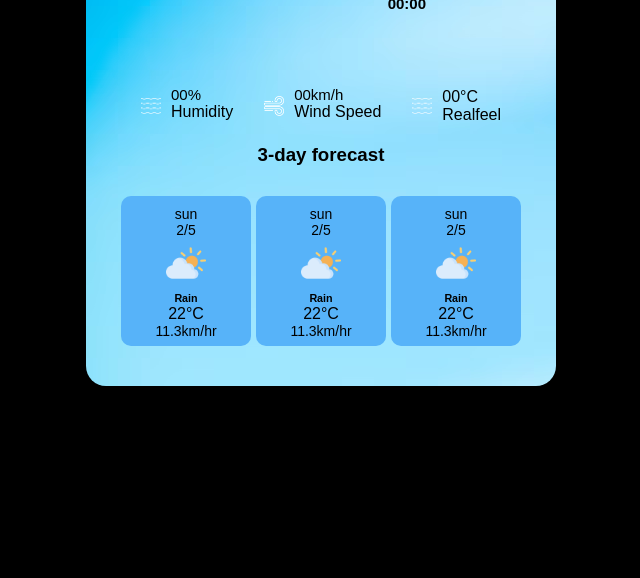
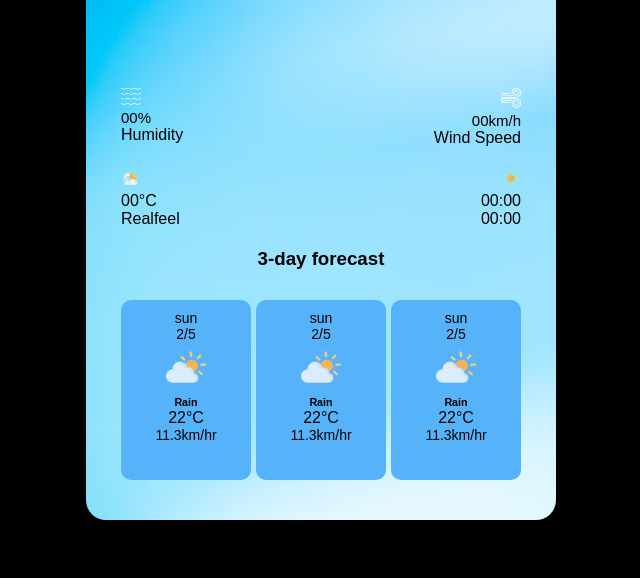
Before and after one commit to dubey123459/weather-app-internsavy, a plain HTML site: page index.html in a window 1280 px wide. Shown: the part 222-800 px from the top of the page, without its empty margins (319-959 px from the left). Drawn offline with Linux system fonts and the light colour scheme.

Commit message:
Add files via upload
updated

```diff
--- a/index.html
+++ b/index.html
@@ -18,44 +18,51 @@
         <div class="weather">
 
             <div class="container">
-                <div class="grid">
+                <div class="grids1">
                     <span class="temp"></span><span class="degree"  >°C</span ><img src="" class="weather-icon"><br>
                     <span class="description" style="font-weight: lighter; font-size: 15px;">Rain 25/35</span>
                 </div>
-                <div class=" first grid">
+                <div class="grids2">
                     <h2 class="city"></h2>
 
                 </div>
-                <div class="second grid">
-                    <h4 class="sunrise">00:00</span></h4>
-                    <h4 class="sunset">00:00 </span></h4>
-                </div>
+
 
             </div>
 
 
 
             <div class="details">
-                <div class="col">
-                    <img src="images/humidity.png" alt="">
+                <div class="col1">
+                    <img src="images/humidity.png" width="20px" alt="">
                     <div>
                         <p class="humidity">00%</p>
                         <p>Humidity</p>
                     </div>
                 </div>
-                <div class="col">
-                    <img src="images/wind.png" alt="">
+                <div class="col2">
+                    <img src="images/wind.png" width="20px" alt="">
                     <div>
                         <p class="wind">00km/h</p>
                         <p>Wind Speed</p>
                     </div>
                 </div>
-                <div class="col">
-                    <img src="images/humidity.png" alt="">
+                <div class="col3">
+                    <img src="images/clouds.png" width="20px" alt="">
                     <div>
                         <p class="realfeel">00°C</p>
                         <p>Realfeel </p>
                     </div>
+                </div>
+                <div class=" col4">
+                   <img src="./images/clear.png" width="20px" alt="">
+                    <div>
+                        <p class="sunrise">00:00</p>
+                        <p class="sunset">00:00 </p>
+
+                    </div>
+
+
                 </div>
 
 
@@ -90,6 +97,7 @@
             </div>
         </div>
     </div>
+    <script src="https://kit.fontawesome.com/221a42c0d9.js" crossorigin="anonymous"></script>
     <script src="script.js"></script>
 </body>
 
--- a/script.js
+++ b/script.js
@@ -127,10 +127,11 @@ async function checkweather(city) {
 
 
 
-    const sunrise_date = Number(data.sys.sunrise);
-    const sun_set = data.sys.sunset;
-    const dt =  new Date(sunrise_date * 1000).toLocaleString().slice(10, 15);//fetching sunrise time as per local time
-    const dt2 = new Date(Number(sun_set) * 1000).toLocaleString().slice(10, 15);//fetching sunset time as per local time
+    const sunrise_date = new Date(Number(data.sys.sunrise)* 1000);
+    const sun_set = new Date(Number(data.sys.sunset) * 1000);
+
+    const dt =  sunrise_date.getHours() + ":" + sunrise_date.getMinutes()//fetching sunrise time as per local time
+    const dt2 = sun_set.getHours() + ":" + sun_set.getMinutes();//fetching sunset time as per local time
     $.querySelector(".sunrise").innerHTML = dt + " Sunrise";
     $.querySelector(".sunset").innerHTML = dt2 + " Sunset";
 
@@ -140,7 +141,7 @@ async function checkweather(city) {
 
 //function for getting direction of wind from angle
     const getCardinalDirection = (angle) => {
-        const directions = ['↑ N', '↗ NE', '→ E', '↘ SE', '↓ S', '↙ SW', '← W', '↖ NW'];
+        const directions = [' ↑N', ' ↗NE', ' →E', ' ↘SE', ' ↓S', ' ↙SW', ' ←W', ' ↖NW'];
         return directions[Math.round(angle / 45) % 8];
     }
     const degree = data.wind.deg;
--- a/style.css
+++ b/style.css
@@ -21,10 +21,7 @@ body{
     padding: 40px 35px;
     text-align: center;
 }
-.city{
-    font-size: larger;
 
-}
 .search{
     width: 100%;
     display: flex;
@@ -57,21 +54,18 @@ body{
 }
 .container{
     display: grid;
-    grid-template-columns: 1fr 1fr 1fr;
+    grid-template-columns: 1fr 1fr ;
     grid-template-rows: 90px;
 }
-.grid{
+.grids1{
     text-align: left;
     justify-content: center;
 
 }
-.first{
-margin-top: 30px;
-}
-.second{
-    margin-top: 30px;
-    font-size: 15px;
-    font-weight: 500;
+.grids2{
+
+   margin-top: 40px;
+    text-align: left;
 }
 
 .weather-icon{
@@ -84,33 +78,37 @@ margin-top: 30px;
     font-weight: 400;
     margin-top: 0px;
 }
+.containers{
+    display: grid;
+    grid-template-columns: 1fr 1fr;
+    grid-template-rows: 30px;
+}
+.details{
+    display: grid;
+    grid-template-columns: 1fr 1fr;
+    grid-template-rows: 70px;
+    gap: 10px;
+    justify-content: center;
 
-.details{
-    display: flex;
-    align-items: center;
-    justify-content: space-between;
-    padding: 0 20px;
     margin-top: 50px;
 }
-.col{
-    display: flex;
-    align-items: center;
+.col1,.col3{
     text-align: left;
 }
-.col img{
-    width: 20px;
-    margin-right: 10px;
+.col4,.col2{
+    text-align: right;
 
 }
+
 .humidity, .wind {
     font-size: 15px;
-    margin-top: -6px;
+
 }
 .container2{
     margin-top: 30px;
     display: grid;
     grid-template-columns: 1fr 1fr 1fr;
-    grid-template-rows:150px;
+    grid-template-rows:180px;
     gap: 5px;
 }
 .grid2{
```
Also changed, not shown: 2 other files.
